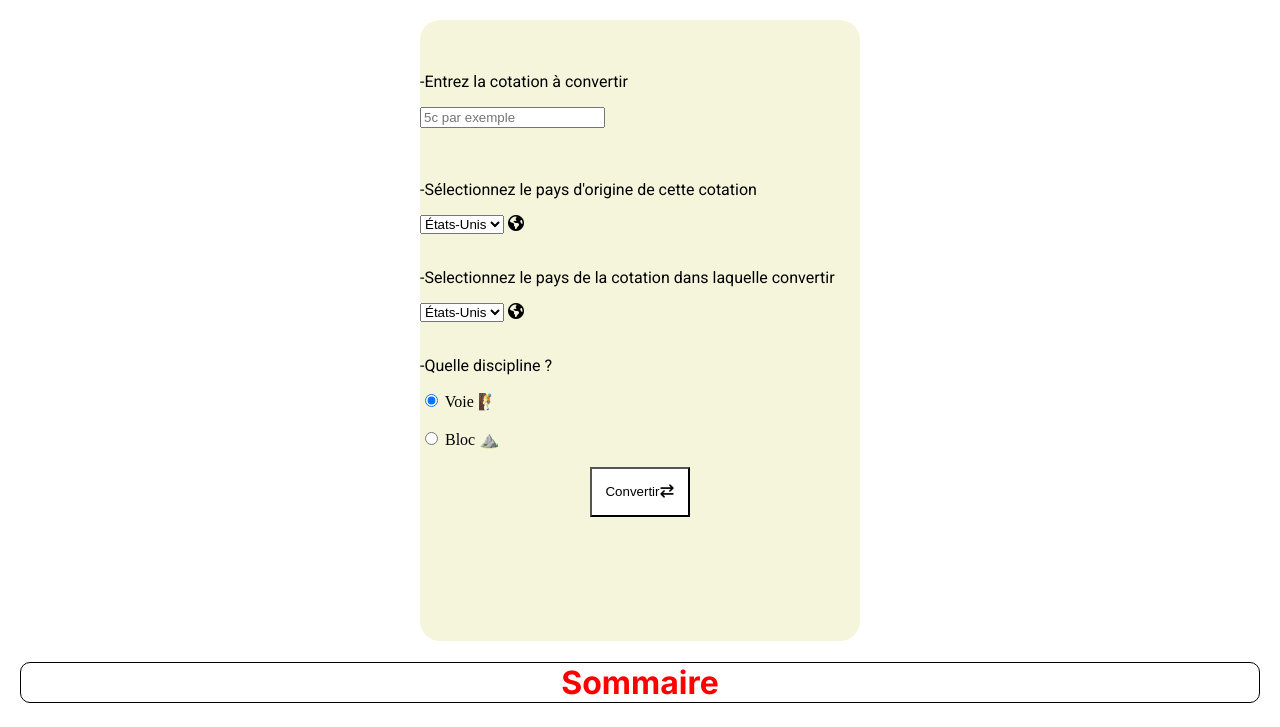
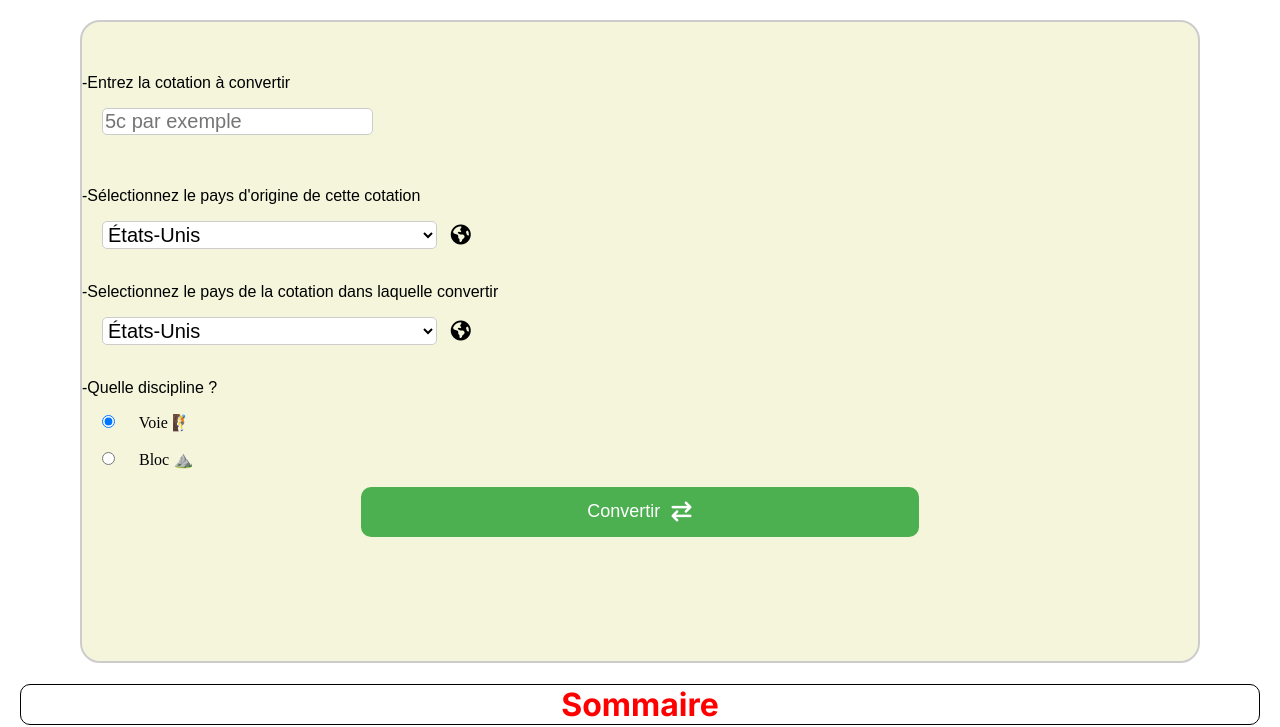
Before and after one commit to aaa259/sntclimb, a plain HTML site: page index.html in a window 1280 px wide. Shown: the part 84-811 px from the top of the page. Drawn offline with Linux system fonts and the light colour scheme.

Commit message:
Update style.css

```diff
--- a/style.css
+++ b/style.css
@@ -8,7 +8,7 @@ h1 {
 }
 h2{color: darkred}
 h3{color: #4f0000}
-
+.image{text-align: center;}
   .container {
     display: flex;
     align-items: center;
@@ -24,7 +24,7 @@ h3{color: #4f0000}
     color: black;
    text-align: center
   }
-p{font-family: 'Roboto', sans-serif;}
+p{font-family: Arial, sans-serif;}
 h1{font-family: 'Inter', sans-serif;}
 #convertedGrade {color: red;
                 font-size: 25px;}
@@ -32,9 +32,47 @@ h1{font-family: 'Inter', sans-serif;}
 
 form{background-color: beige;
     border-radius: 20px;
-     margin-left: 400px;
-   margin-right: 400px;
+     margin-left: 60px;
+     margin-right: 60px;
+       border: 2px solid #ccc;
 
     }
 
-body{padding: 12px}
+body{padding: 12px;
+     }
+input[type="text"] {
+  font-size: 20px;
+  margin-left: 20px;
+  border: 1px solid #ccc;
+  border-radius: 5px;
+}
+select {
+  font-size: 20px;
+  padding: 1px;
+  margin-left: 20px;
+  width: 30%;
+  border: 1px solid #ccc;
+  border-radius: 5px;
+  background-color: #fff;}
+
+.button {
+  width: 50%;
+  padding: 10px;
+  background-color: #4CAF50;
+  color: white;
+  font-size: 18px;
+  border: none;
+  border-radius: 10px;
+  cursor: pointer;
+}
+
+.button:hover {
+  background-color: #3e8e41;
+}
+  input[type="radio"] {
+  margin: 0 20px;
+}
+.fa-solid {
+  font-size: 20px;
+  margin-left: 10px;
+}
```
